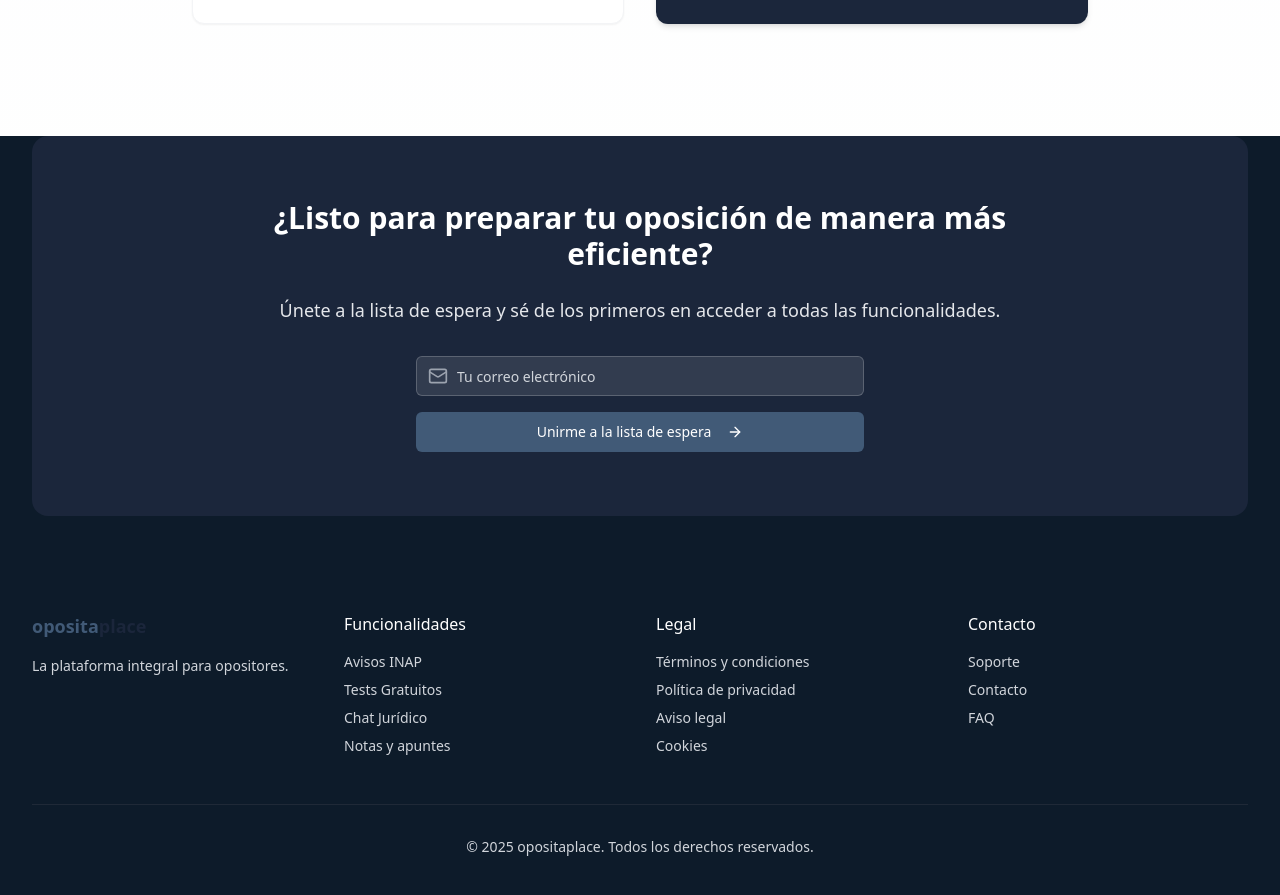
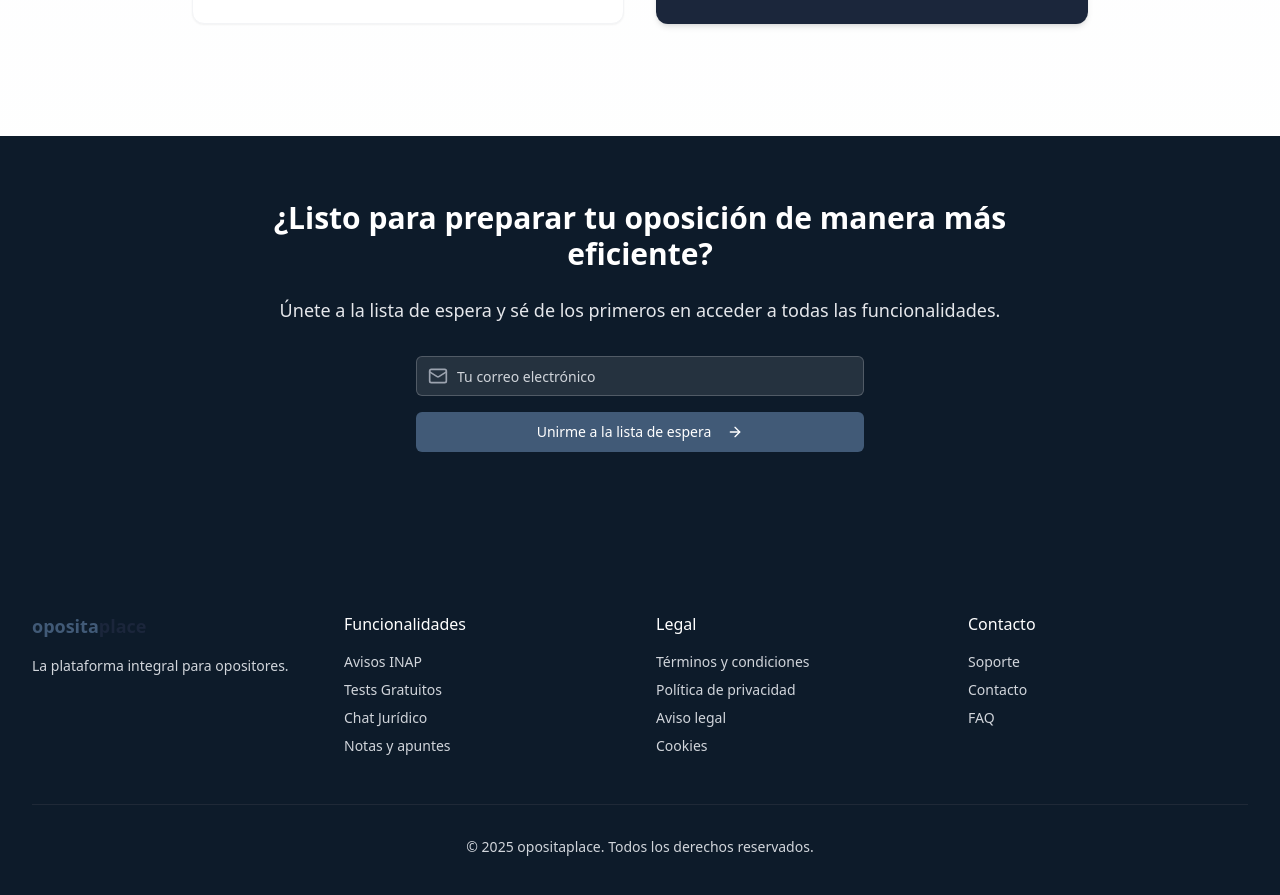
Before and after one commit to borjamrd/lead-catcher-hub, a React (Vite) app: page / in a window 1280 px wide. Shown: the part 4300-5195 px from the top of the page. Built offline with nearby package versions, Linux system fonts and the light colour scheme.

Commit message:
Remove CTA background
Removed the background color from the call to action (CTA) element.

```diff
--- a/src/components/landing/Footer.tsx
+++ b/src/components/landing/Footer.tsx
@@ -64,7 +64,7 @@ const Footer = () => {
           initial={{ opacity: 0, y: 20 }}
           whileInView={{ opacity: 1, y: 0 }}
           viewport={{ once: true }}
-          className="py-16 bg-oxford_blue rounded-2xl -mt-12 text-white mb-12"
+          className="py-16 rounded-2xl -mt-12 text-white mb-12"
         >
           <div className="max-w-3xl mx-auto text-center px-4">
             <h2 className="text-3xl font-bold mb-6">
```
